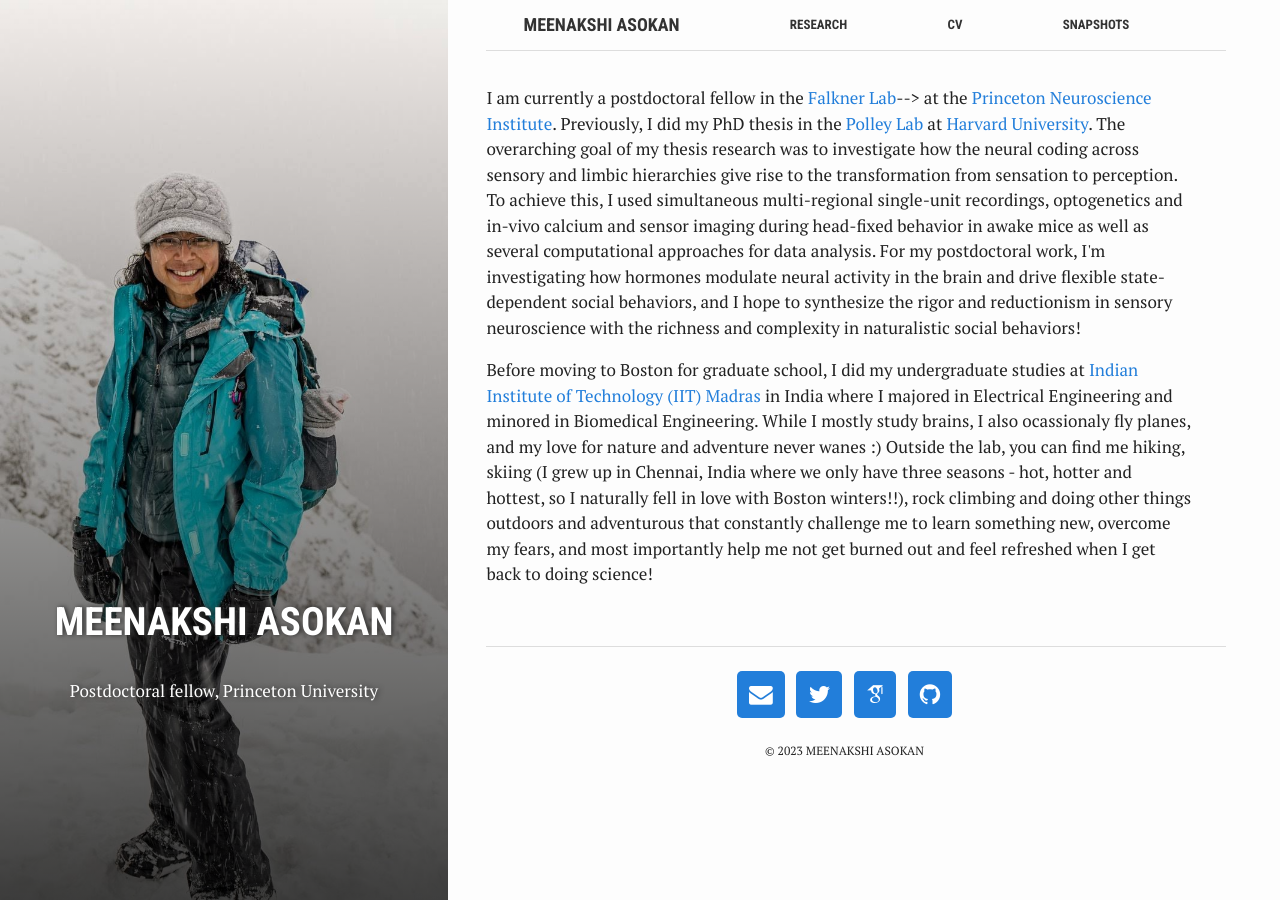
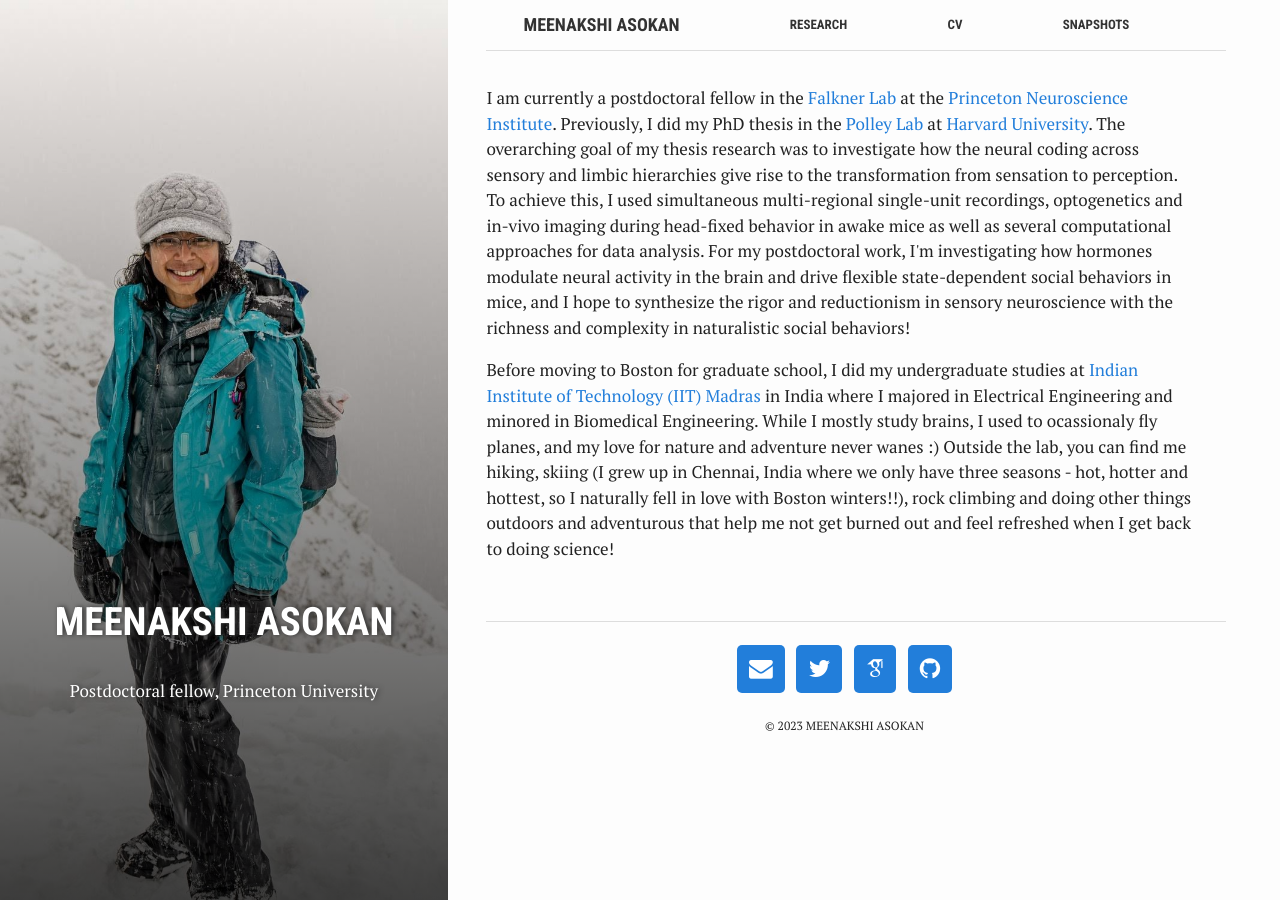
Before and after one commit to Meenakshi-Asokan/Meenakshi-Asokan.github.io, a Jekyll site: the page built from index.html, in a window 1280 px wide. Built offline with Jekyll 4.4.1, drawn with Linux system fonts in a browser that asks for light colours; nearby versions of some CDN libraries; some web fonts are replaced; library files that are not in the unit come from our copies.

Commit message:
Update index.html

```diff
--- a/index.html
+++ b/index.html
@@ -7,23 +7,22 @@ summary: "Postdoctoral fellow, Princeton University"
 ---
 
 <p>
-  I am currently a postdoctoral fellow in the <a href="https://www.falknerlab.com/">Falkner Lab</a>--> at the <a href="https://pni.princeton.edu/">Princeton Neuroscience Institute</a>.
+  I am currently a postdoctoral fellow in the <a href="https://www.falknerlab.com/">Falkner Lab</a> at the <a href="https://pni.princeton.edu/">Princeton Neuroscience Institute</a>.
   Previously, I did my PhD thesis in the <a href="https://scholar.harvard.edu/polleylab">Polley Lab</a>
   at <a href="http://dms.hms.harvard.edu/shbt/">Harvard University</a>.
   The overarching goal of my thesis research was to investigate how the neural coding across
   sensory and limbic hierarchies give rise to the transformation from sensation to perception. To achieve this,
-  I used simultaneous multi-regional single-unit recordings, optogenetics and in-vivo calcium and sensor imaging during head-fixed behavior in awake mice as well as
-  several computational approaches for data analysis. For my postdoctoral work, I'm investigating how hormones modulate neural activity in the brain and drive flexible state-dependent social behaviors,
+  I used simultaneous multi-regional single-unit recordings, optogenetics and in-vivo imaging during head-fixed behavior in awake mice as well as
+  several computational approaches for data analysis. For my postdoctoral work, I'm investigating how hormones modulate neural activity in the brain and drive flexible state-dependent social behaviors in mice,
   and I hope to synthesize the rigor and reductionism in sensory neuroscience with the richness and complexity in naturalistic social behaviors!
 </p>
 <p>
   Before moving to Boston for graduate school, I did my undergraduate studies at <a href = "https://www.iitm.ac.in/">Indian Institute of Technology (IIT) Madras</a>
   in India where I majored in Electrical Engineering and minored in Biomedical Engineering. While I mostly study brains,
-  I also ocassionaly fly planes, and my love for nature and adventure never wanes :) Outside the lab,
+  I used to ocassionaly fly planes, and my love for nature and adventure never wanes :) Outside the lab,
   you can find me hiking, skiing (I grew up in Chennai, India where we only have three
   seasons - hot, hotter and hottest, so I naturally fell in love with Boston winters!!), rock climbing and doing other things outdoors and adventurous
-  that constantly challenge me to learn something new, overcome my fears, and most importantly
-  help me not get burned out and feel refreshed when I get back to doing science!
+  that help me not get burned out and feel refreshed when I get back to doing science!
 </p>
 
   <!--I was fascinated by the application
```
